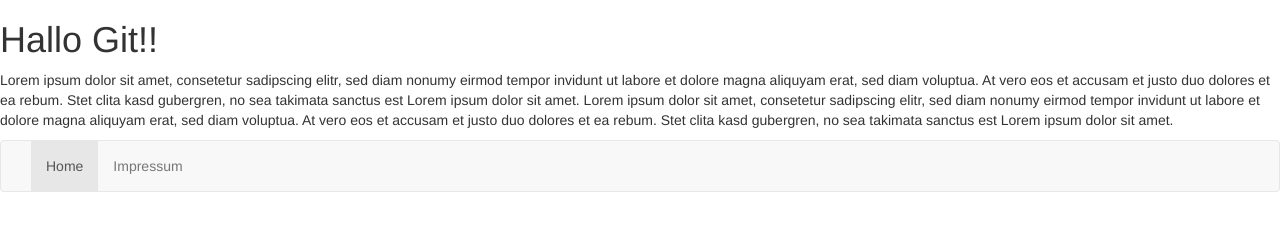
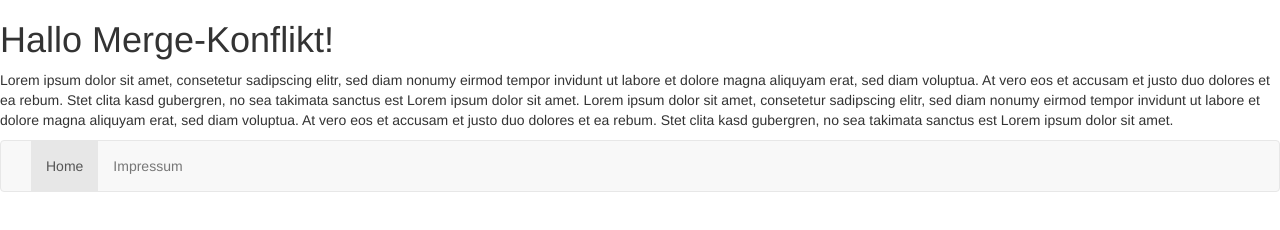
Before and after one commit to seschreier/meineWebseite-1, a plain HTML site: page index.html in a window 1280 px wide. Drawn offline with nearby package versions, Linux system fonts and the light colour scheme.

Commit message:
Titel für den Merge-Konflikt

```diff
--- a/index.html
+++ b/index.html
@@ -9,7 +9,7 @@
 		<link href="css/bootstrap.min.css" rel="stylesheet">
 	</head>
 	<body>
-		<h1>Hallo Git!!</h1>
+		<h1>Hallo Merge-Konflikt!</h1>
 		<p>
 			Lorem ipsum dolor sit amet, consetetur sadipscing elitr, sed diam nonumy eirmod tempor invidunt ut labore et dolore magna aliquyam erat, sed diam voluptua. At vero eos et accusam et justo duo dolores et ea rebum. Stet clita kasd gubergren, no sea takimata sanctus est Lorem ipsum dolor sit amet. Lorem ipsum dolor sit amet, consetetur sadipscing elitr, sed diam nonumy eirmod tempor invidunt ut labore et dolore magna aliquyam erat, sed diam voluptua. At vero eos et accusam et justo duo dolores et ea rebum. Stet clita kasd gubergren, no sea takimata sanctus est Lorem ipsum dolor sit amet.
 		</p>
```
